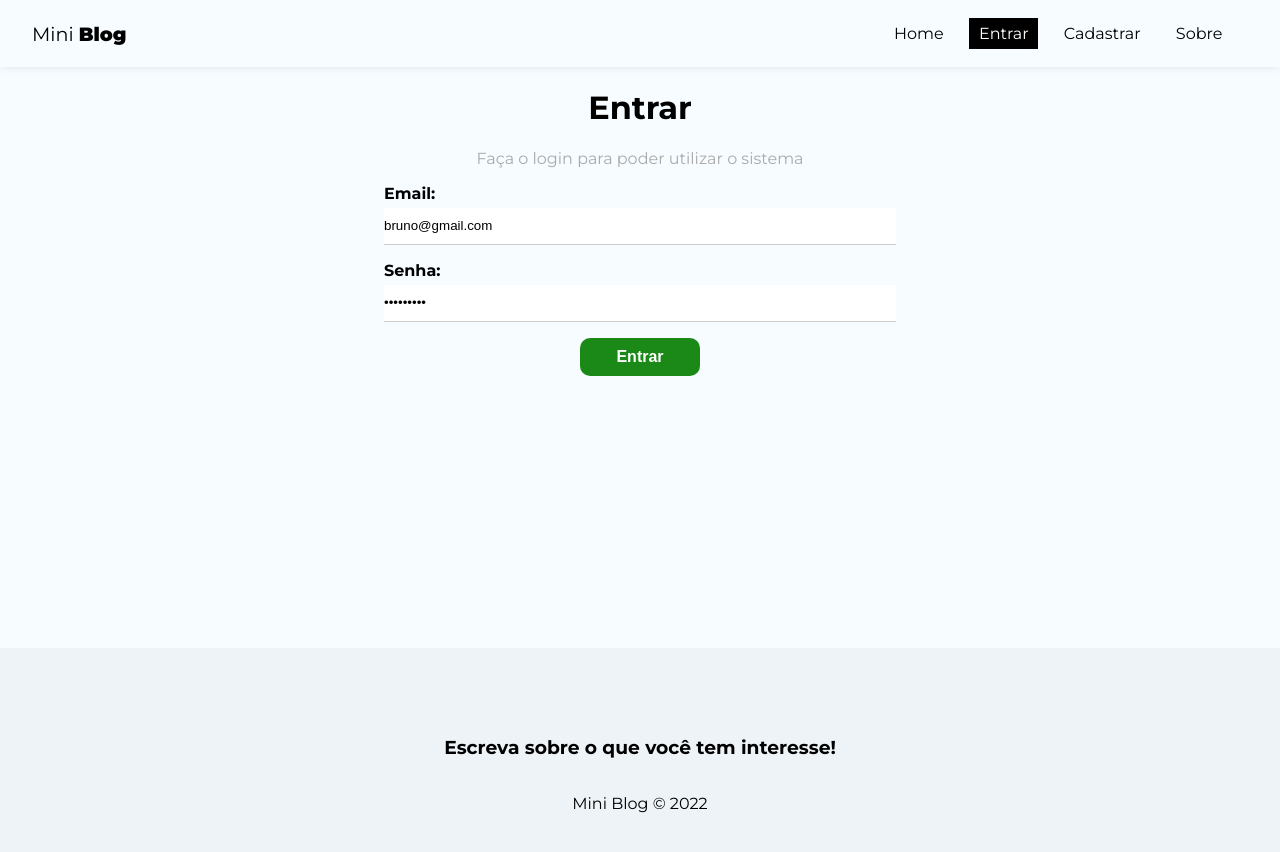
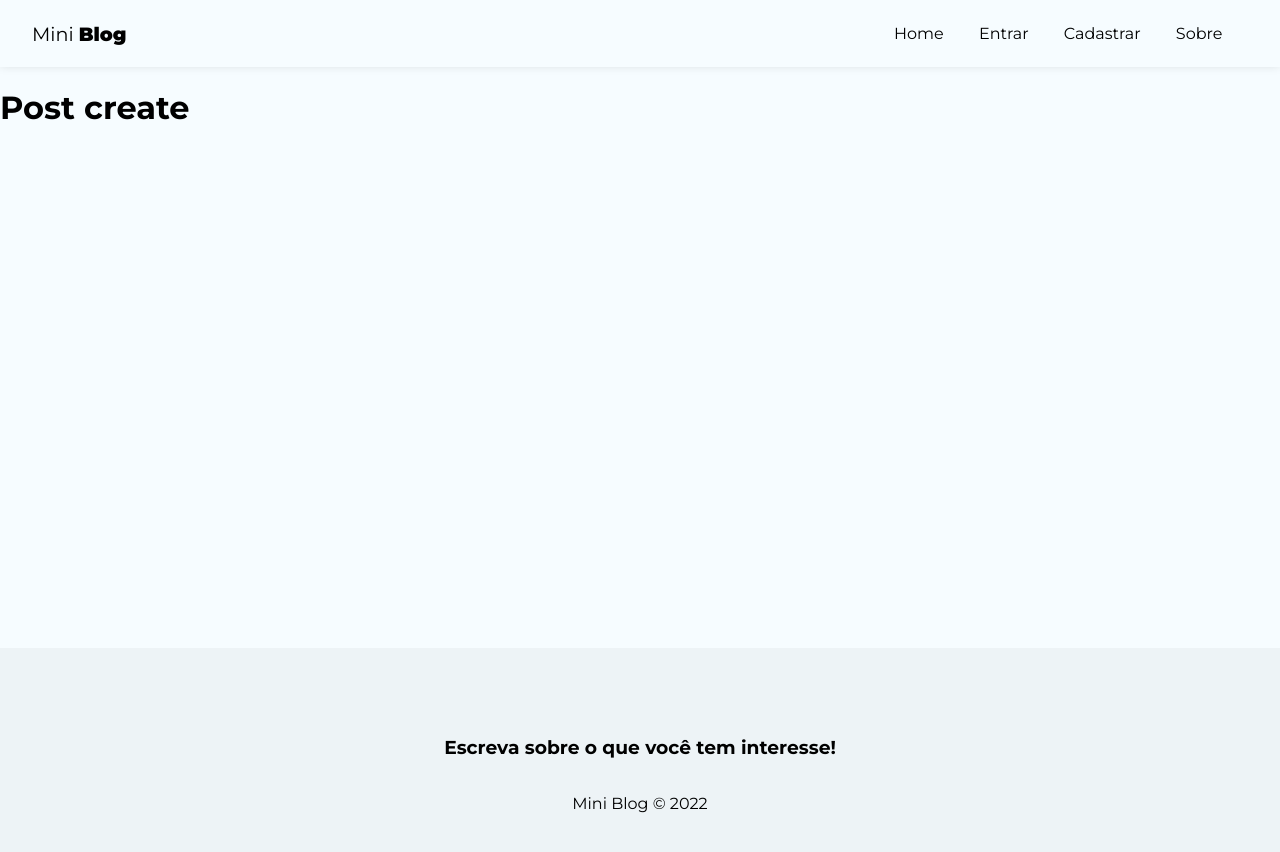
Before and after one commit to sajermann/CustomMiniBlog, a React (Vite) app: page /post/create in a window 1280 px wide. Before the commit this address led to /login. Shown: the top 852 px of the page. Built offline with nearby package versions, Linux system fonts and the light colour scheme; no server answers.

Commit message:
add page post

```diff
--- a/src/Components/PostDetail/index.tsx
+++ b/src/Components/PostDetail/index.tsx
@@ -16,7 +16,7 @@ export default function PostDetail({ post }: { post: PostType }) {
 					</p>
 				))}
 			</div>
-			<Link to={post.id} className="btn btn-outline">
+			<Link to={`/post/${post.id}`} className="btn btn-outline">
 				Ler
 			</Link>
 		</div>
--- /dev/null
+++ b/src/Pages/Post/index.module.css
@@ -0,0 +1,7 @@
+.login {
+	text-align: center;
+}
+
+.login p {
+	color: #aaa;
+}
--- /dev/null
+++ b/src/Pages/Post/index.tsx
@@ -0,0 +1,14 @@
+/* eslint-disable jsx-a11y/label-has-associated-control */
+import { FormEvent, useEffect, useState } from 'react';
+import { useParams } from 'react-router-dom';
+import useAuthentication from '../../hooks/UseAuthentication';
+import styles from './index.module.css';
+
+export default function Post() {
+	const { id } = useParams<{ id: string }>();
+	return (
+		<div className={styles.post}>
+			<h1>Post {id}</h1>
+		</div>
+	);
+}
--- a/src/Pages/Routes/index.tsx
+++ b/src/Pages/Routes/index.tsx
@@ -5,6 +5,7 @@ import CreatePost from '../CreatePost';
 import Dashboard from '../Dashboard';
 import Home from '../Home';
 import Login from '../Login';
+import Post from '../Post';
 import Register from '../Register';
 import Search from '../Search';
 
@@ -21,6 +22,9 @@ export default function Routes() {
 			<Route path="/search">
 				<Search />
 			</Route>
+			<Route path="/post/:id">
+				<Post />
+			</Route>
 			<Route path="/login" exact>
 				{!user ? <Login /> : <Redirect to="/" />}
 			</Route>
```
